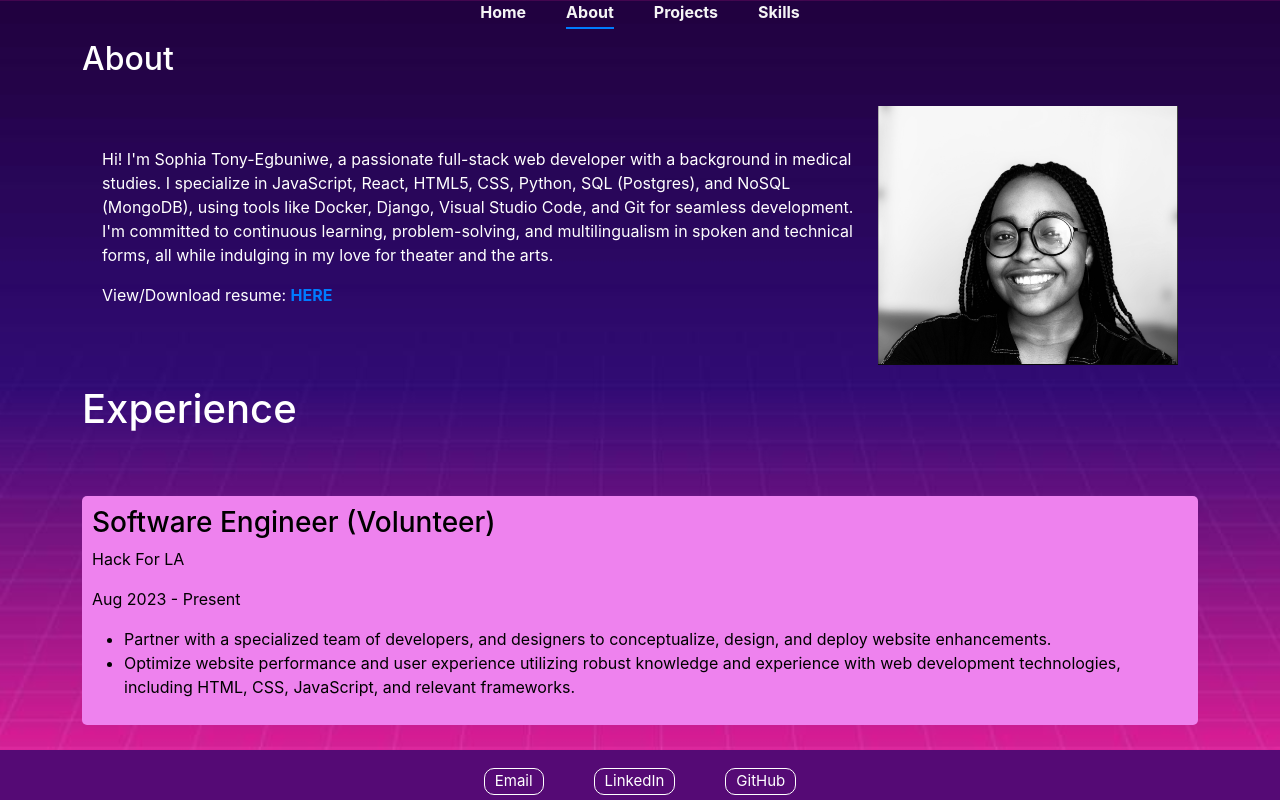
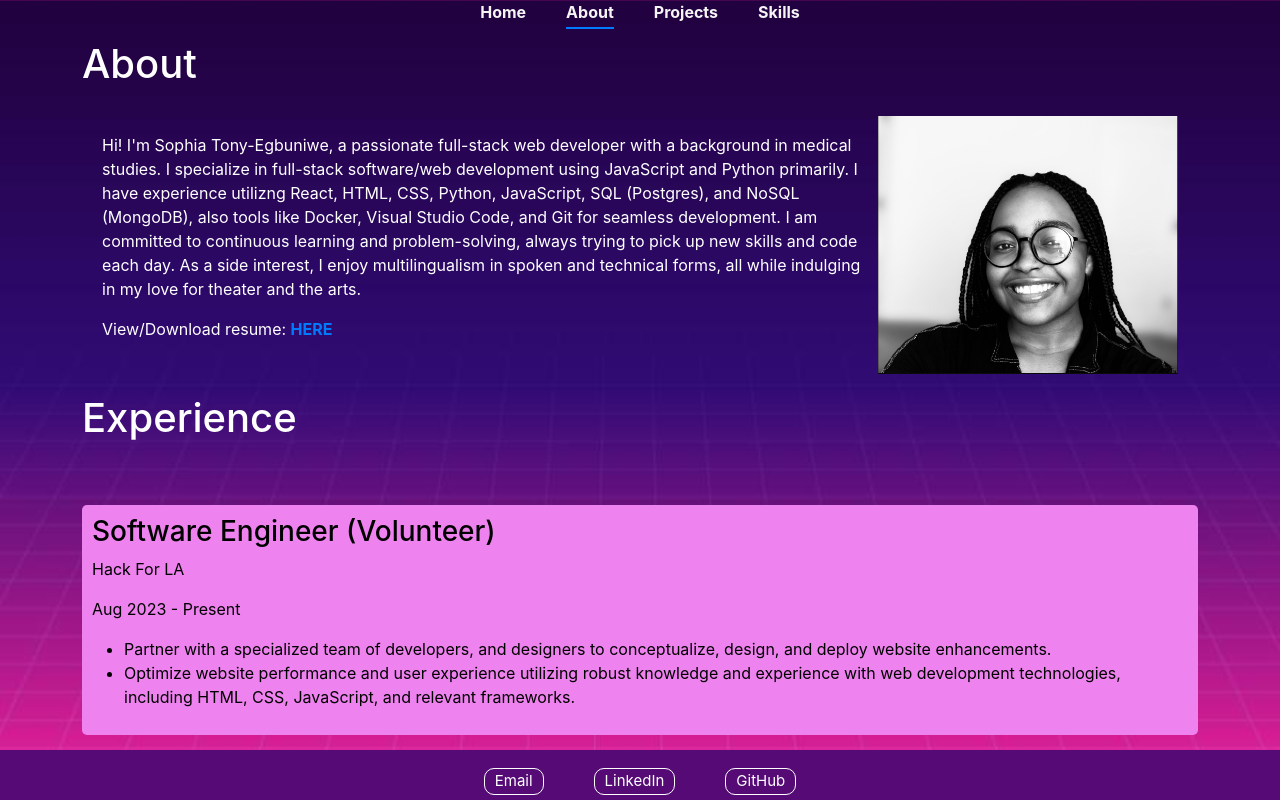
Before and after one commit to segbuniwe/portfolio, a React (Create React App) app in the folder portfolio/: page /about in a window 1280 px wide. Shown: the top 800 px of the page. Built offline with nearby package versions, Linux system fonts and the light colour scheme.

Commit message:
updated about page

```diff
--- a/portfolio/src/components/About.js
+++ b/portfolio/src/components/About.js
@@ -7,18 +7,20 @@ import "../styles/about.css";
 function About() {
     return (
         <>
-            <h2 className="about-color">About</h2>
+            <h1 className="about-color">About</h1>
             <div className="about-container">
                 <div className="about-content">
                     <p>
                         Hi! I'm Sophia Tony-Egbuniwe, a passionate
                         full-stack web developer with a background in
-                        medical studies. I specialize in JavaScript,
-                        React, HTML5, CSS, Python, SQL (Postgres), and
-                        NoSQL (MongoDB), using tools like Docker, Django,
+                        medical studies. I specialize in full-stack software/web
+                        development using JavaScript and Python primarily. I have
+                        experience utilizng React, HTML, CSS, Python, JavaScript,
+                        SQL (Postgres), and NoSQL (MongoDB), also tools like Docker,
                         Visual Studio Code, and Git for seamless development.
-                        I'm committed to continuous learning, problem-solving,
-                        and multilingualism in spoken and technical forms,
+                        I am committed to continuous learning and problem-solving,
+                        always trying to pick up new skills and code each day. As a
+                        side interest, I enjoy multilingualism in spoken and technical forms,
                         all while indulging in my love for theater and the arts.
                     </p>
                     <p>
```
